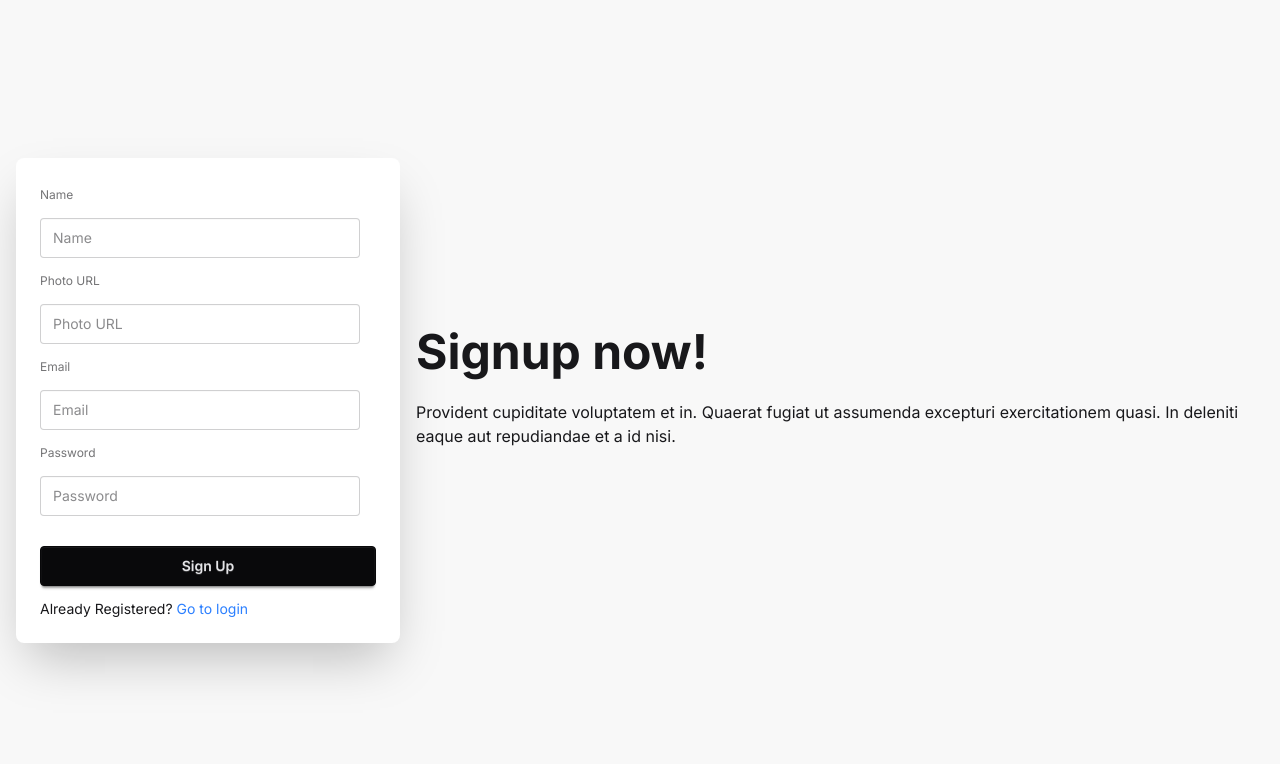
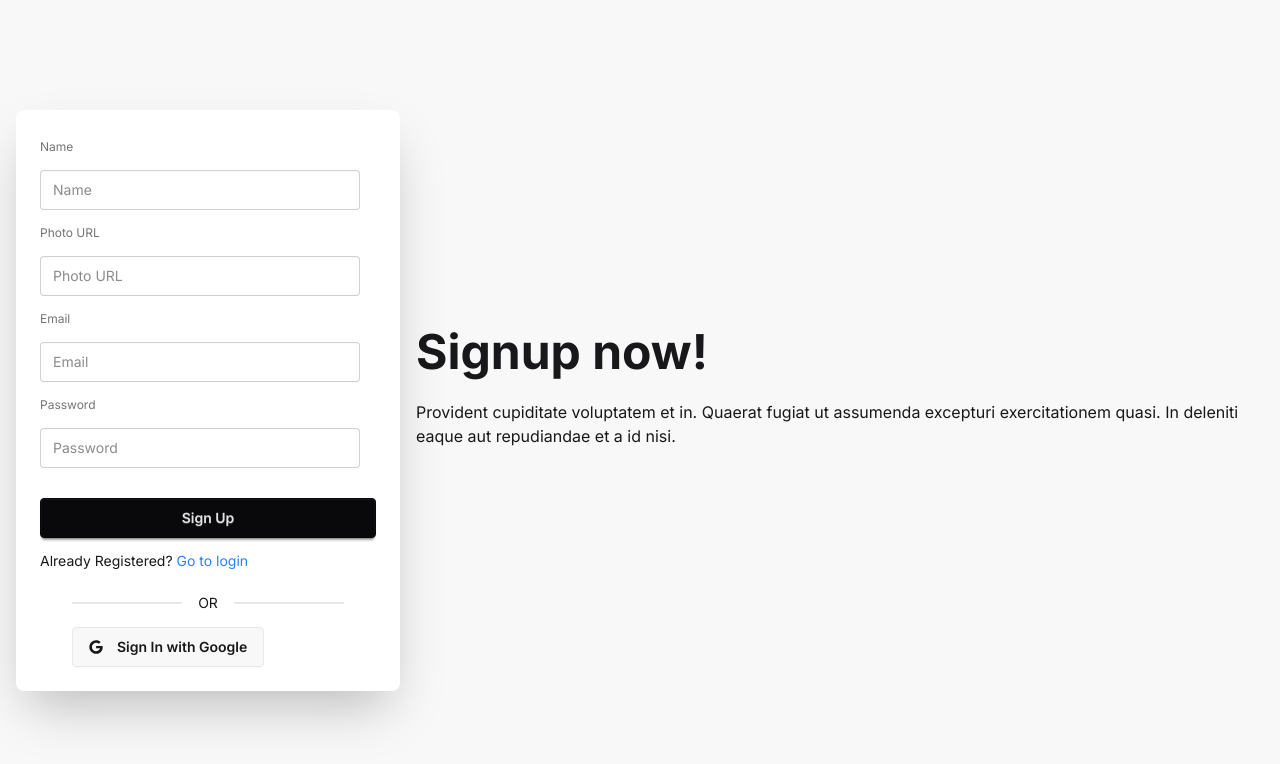
Before and after one commit to bitDig6/Restaurant-Management-Client, a React (Vite) app: page /register in a window 1280 px wide. Shown: the top 764 px of the page. Built offline with nearby package versions, Linux system fonts and the light colour scheme; no server answers.

Commit message:
added google login

```diff
--- /dev/null
+++ b/src/Components/SocialLogin.jsx
@@ -0,0 +1,28 @@
+import React from 'react';
+import { FaGoogle } from "react-icons/fa";
+import useAuthContext from '../Hooks/useAuthContext';
+
+const SocialLogin = () => {
+    const { loginWithGoogle } = useAuthContext();
+
+    const handleGoogleSignIn = () => {
+        loginWithGoogle()
+            .then( res => {
+                console.log(res.user);
+            }).catch( error => {
+                console.log(error.message);
+            })
+    }
+
+    return (
+        <div className='px-8'>
+            <div className="divider">OR</div>
+            <div className='btn' onClick={handleGoogleSignIn}>
+                <FaGoogle className='mr-2'></FaGoogle>
+                Sign In with Google
+            </div>
+        </div>
+    );
+};
+
+export default SocialLogin;
--- a/src/Pages/Login/Login.jsx
+++ b/src/Pages/Login/Login.jsx
@@ -5,6 +5,7 @@ import useDynamicTitle from '../../Hooks/useDynamicTitle';
 import useAuthContext from '../../Hooks/useAuthContext';
 import { Link, useLocation, useNavigate } from 'react-router';
 import Swal from 'sweetalert2';
+import SocialLogin from '../../Components/SocialLogin';
 
 const Login = () => {
     useDynamicTitle('Login');
@@ -87,6 +88,7 @@ const Login = () => {
                         <div>
                             <p>New Here? <Link to='/register' className='text-blue-500 hover:underline'>Create a new account</Link></p>
                         </div>
+                        <SocialLogin></SocialLogin>
                     </div>
                 </div>
             </div>
--- a/src/Pages/Register/Register.jsx
+++ b/src/Pages/Register/Register.jsx
@@ -4,6 +4,7 @@ import useDynamicTitle from '../../Hooks/useDynamicTitle';
 import useAuthContext from '../../Hooks/useAuthContext';
 import Swal from 'sweetalert2';
 import useAxiosOpen from '../../Hooks/useAxiosOpen';
+import SocialLogin from '../../Components/SocialLogin';
 
 const Register = () => {
     useDynamicTitle('Register');
@@ -108,6 +109,7 @@ const Register = () => {
                         <div>
                             <p>Already Registered? <Link to='/login' className='text-blue-500 hover:underline'>Go to login</Link></p>
                         </div>
+                        <SocialLogin></SocialLogin>
                     </div>
                 </div>
             </div>
```
